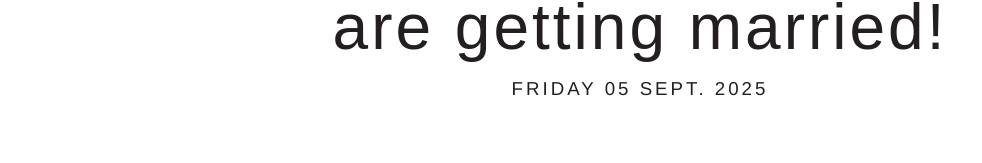
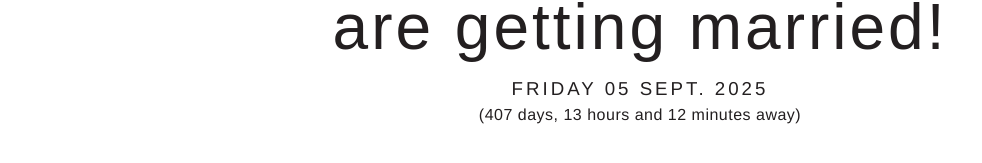
Before and after one commit to 11ac11/wedding-app, a Next.js app: page / in a window 1280 px wide. Shown: the part 561-724 px from the top of the page, without its empty margins (0-982 px from the left). Built offline with nearby package versions, Linux system fonts and the light colour scheme; a web font is replaced by a local one.

Commit message:
updated starting target date for countdown

```diff
--- a/app/page.jsx
+++ b/app/page.jsx
@@ -14,7 +14,7 @@ export default async function App() {
       <h1 className="getting-married low">{`Robyn + Alex`}</h1>
       <h1 className="getting-married low second">{`are getting married!`}</h1>
       <h3>FRIDAY 05 SEPT. 2025</h3>
-      { /* <Countdown /> */ }
+      <Countdown />
     </main>
   )
 }
--- a/components/Countdown.jsx
+++ b/components/Countdown.jsx
@@ -27,9 +27,8 @@ const Container = styled.div`
 
 `
 
-
 const calculateTimeLeft = () => {
-  const targetDate = new Date('05-09-2025');
+  const targetDate = new Date(2025, 8, 5);
   const now = new Date();
   const difference = targetDate - now;
 
```
